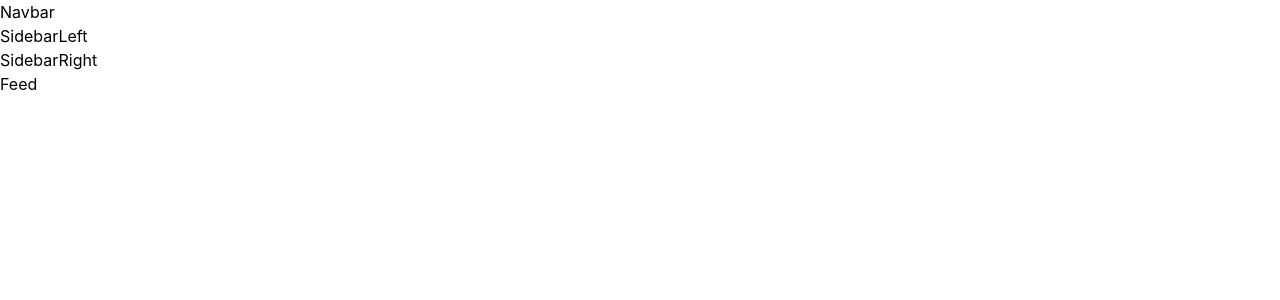
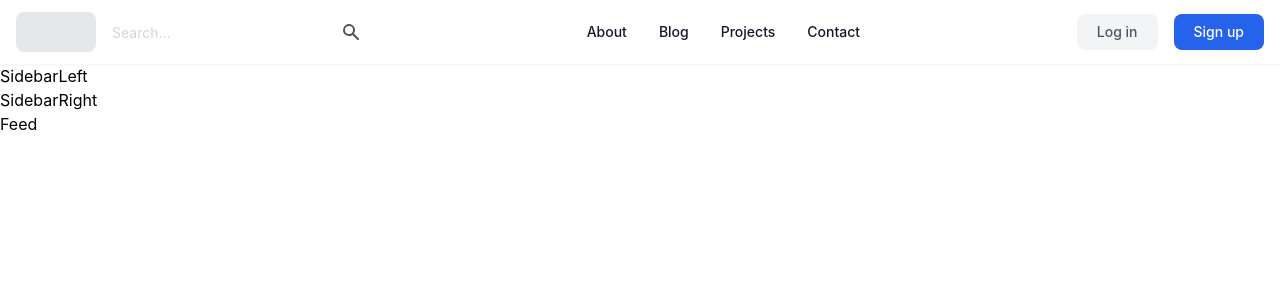
Before and after one commit to samerunet/Yellow, a React (Create React App) app: page / in a window 1280 px wide. Shown: the top 300 px of the page. Built offline with nearby package versions, Linux system fonts and the light colour scheme.

Commit message:
navbar sample

```diff
--- a/src/components/navbar/Navbar.js
+++ b/src/components/navbar/Navbar.js
@@ -59,5 +59,133 @@
 import React from "react";
 
 export default function Navbar() {
-	return <div>Navbar</div>;
+	return (
+		<div>
+			{" "}
+			<header class='shadow-sm'>
+				<div class='flex items-center justify-between h-16 px-4 mx-auto max-w-screen-xl'>
+					<div class='flex flex-1 w-0 lg:hidden'>
+						<button
+							class='p-2 text-gray-600 bg-gray-100 rounded-full'
+							type='button'
+						>
+							<svg
+								class='w-5 h-5'
+								fill='none'
+								stroke='currentColor'
+								viewbox='0 0 24 24'
+								xmlns='http://www.w3.org/2000/svg'
+							>
+								<path
+									d='M16 7a4 4 0 11-8 0 4 4 0 018 0zM12 14a7 7 0 00-7 7h14a7 7 0 00-7-7z'
+									stroke-linecap='round'
+									stroke-linejoin='round'
+									stroke-width='2'
+								></path>
+							</svg>
+						</button>
+					</div>
+
+					<div class='flex items-center space-x-4'>
+						<span class='w-20 h-10 bg-gray-200 rounded-lg'></span>
+
+						<form class='hidden mb-0 lg:flex'>
+							<div class='relative'>
+								<input
+									class='h-10 pr-10 text-sm placeholder-gray-300 border-gray-200 rounded-lg focus:z-10'
+									placeholder='Search...'
+									type='text'
+								/>
+
+								<button
+									class='absolute inset-y-0 right-0 p-2 mr-px text-gray-600 rounded-r-lg'
+									type='submit'
+								>
+									<svg
+										class='w-5 h-5'
+										fill='currentColor'
+										viewbox='0 0 20 20'
+										xmlns='http://www.w3.org/2000/svg'
+									>
+										<path
+											clip-rule='evenodd'
+											d='M8 4a4 4 0 100 8 4 4 0 000-8zM2 8a6 6 0 1110.89 3.476l4.817 4.817a1 1 0 01-1.414 1.414l-4.816-4.816A6 6 0 012 8z'
+											fill-rule='evenodd'
+										></path>
+									</svg>
+								</button>
+							</div>
+						</form>
+					</div>
+
+					<div class='flex justify-end flex-1 w-0 lg:hidden'>
+						<button
+							class='p-2 text-gray-500 bg-gray-100 rounded-full'
+							type='button'
+						>
+							<svg
+								class='w-5 h-5'
+								fill='currentColor'
+								viewbox='0 0 20 20'
+								xmlns='http://www.w3.org/2000/svg'
+							>
+								<path
+									clip-rule='evenodd'
+									d='M8 4a4 4 0 100 8 4 4 0 000-8zM2 8a6 6 0 1110.89 3.476l4.817 4.817a1 1 0 01-1.414 1.414l-4.816-4.816A6 6 0 012 8z'
+									fill-rule='evenodd'
+								></path>
+							</svg>
+						</button>
+					</div>
+
+					<nav class='items-center justify-center hidden text-sm font-medium space-x-8 lg:flex lg:flex-1 lg:w-0'>
+						<a class='text-gray-900' href=''>
+							About
+						</a>
+						<a class='text-gray-900' href=''>
+							Blog
+						</a>
+						<a class='text-gray-900' href=''>
+							Projects
+						</a>
+						<a class='text-gray-900' href=''>
+							Contact
+						</a>
+					</nav>
+
+					<div class='items-center hidden space-x-4 lg:flex'>
+						<a
+							class='px-5 py-2 text-sm font-medium text-gray-600 bg-gray-100 rounded-lg'
+							href=''
+						>
+							Log in
+						</a>
+						<a
+							class='px-5 py-2 text-sm font-medium text-white bg-blue-600 rounded-lg'
+							href=''
+						>
+							Sign up
+						</a>
+					</div>
+				</div>
+
+				<div class='border-t border-gray-100 lg:hidden'>
+					<nav class='flex items-center justify-center p-4 overflow-x-auto text-sm font-medium'>
+						<a class='flex-shrink-0 pl-4 text-gray-900' href=''>
+							About
+						</a>
+						<a class='flex-shrink-0 pl-4 text-gray-900' href=''>
+							Blog
+						</a>
+						<a class='flex-shrink-0 pl-4 text-gray-900' href=''>
+							Projects
+						</a>
+						<a class='flex-shrink-0 pl-4 text-gray-900' href=''>
+							Contact
+						</a>
+					</nav>
+				</div>
+			</header>{" "}
+		</div>
+	);
 }
```
